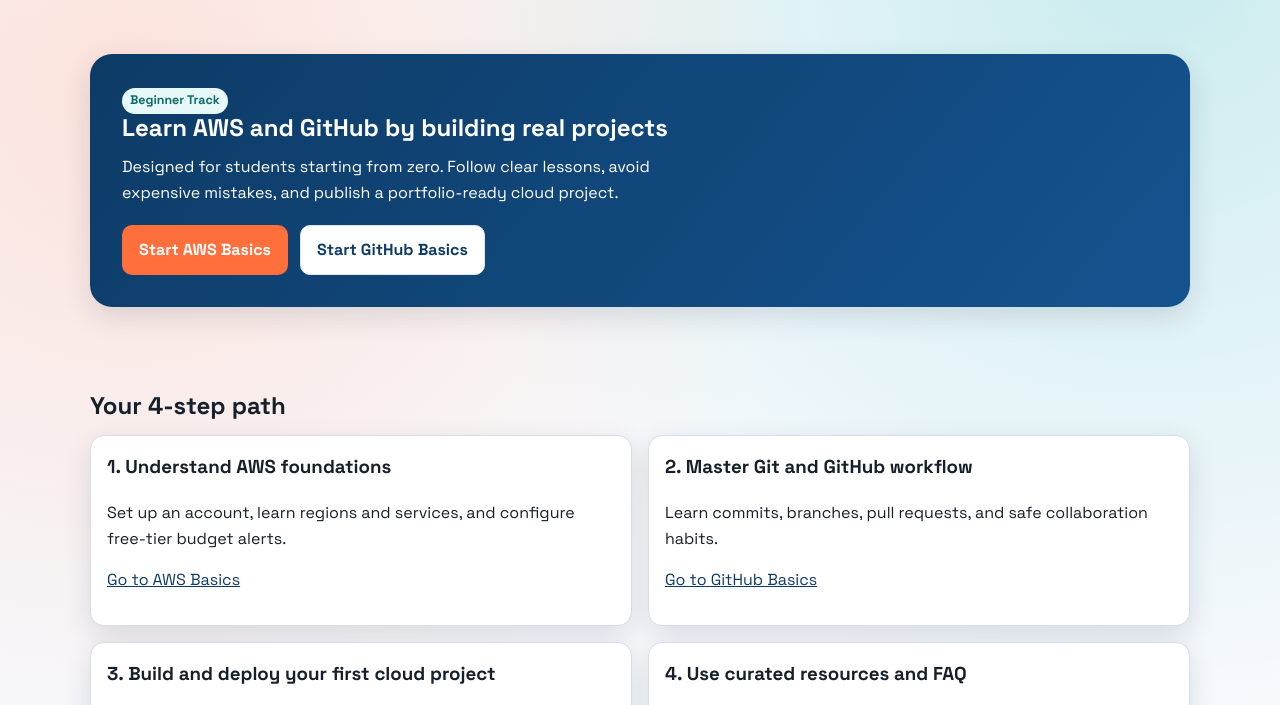
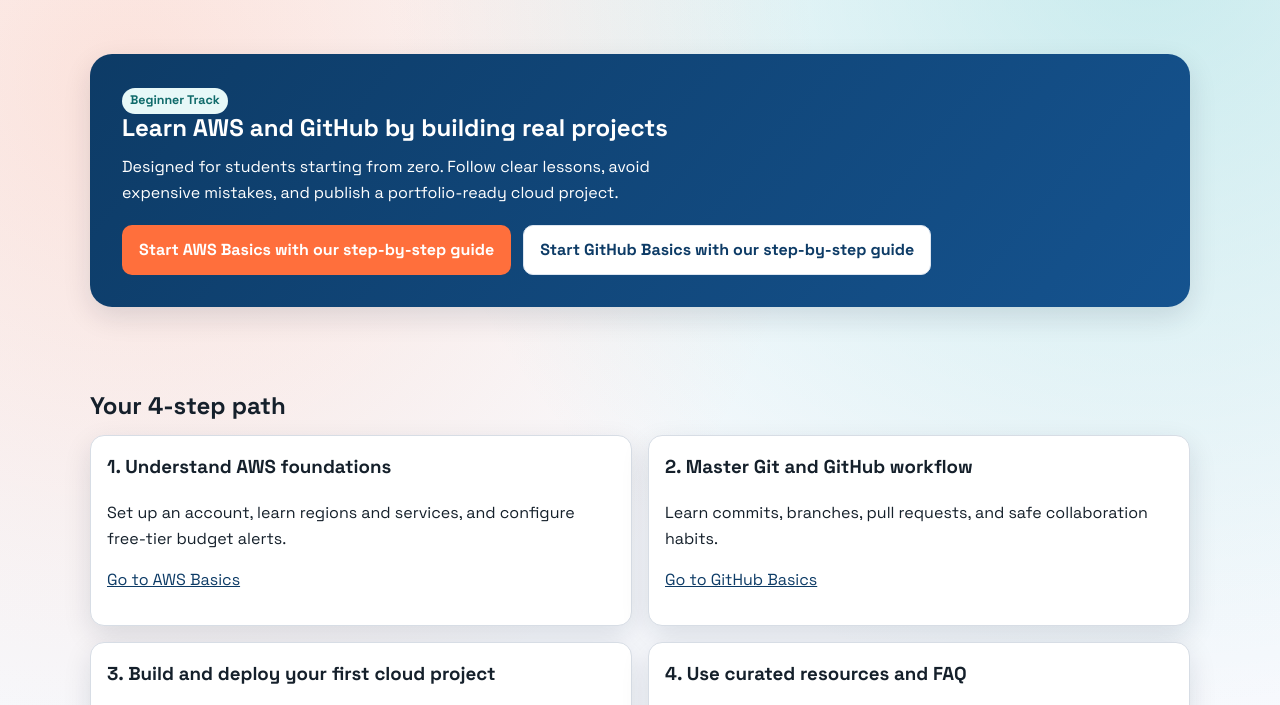
Before and after one commit to YVC-CloudDev/demo-website-s3, a plain HTML site: page index.html in a window 1280 px wide. Shown: the part 62-767 px from the top of the page. Drawn offline with Linux system fonts and the light colour scheme.

Commit message:
update index

```diff
--- a/index.html
+++ b/index.html
@@ -32,8 +32,8 @@
       <h1>Learn AWS and GitHub by building real projects</h1>
       <p>Designed for students starting from zero. Follow clear lessons, avoid expensive mistakes, and publish a portfolio-ready cloud project.</p>
       <div class="cta-row">
-        <a class="btn btn-primary" href="aws-basics.html">Start AWS Basics</a>
-        <a class="btn btn-secondary" href="github-basics.html">Start GitHub Basics</a>
+        <a class="btn btn-primary" href="aws-basics.html">Start AWS Basics with our step-by-step guide</a>
+        <a class="btn btn-secondary" href="github-basics.html">Start GitHub Basics with our step-by-step guide</a>
       </div>
     </div>
   </section>
```
